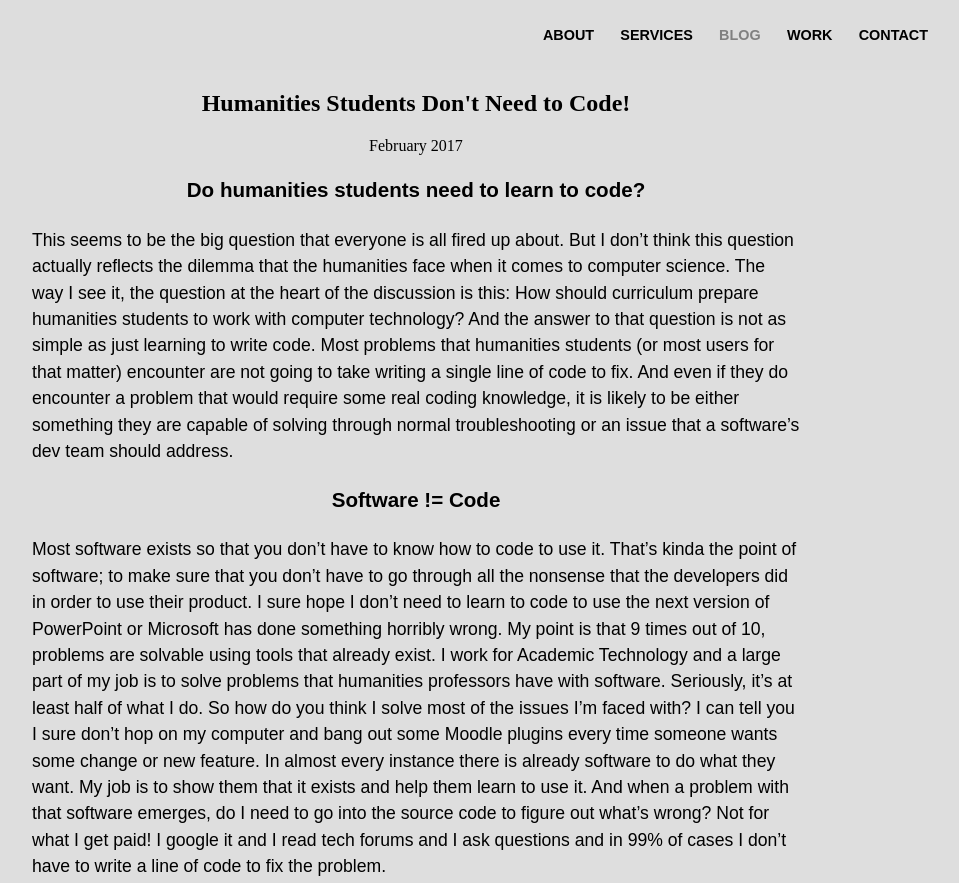
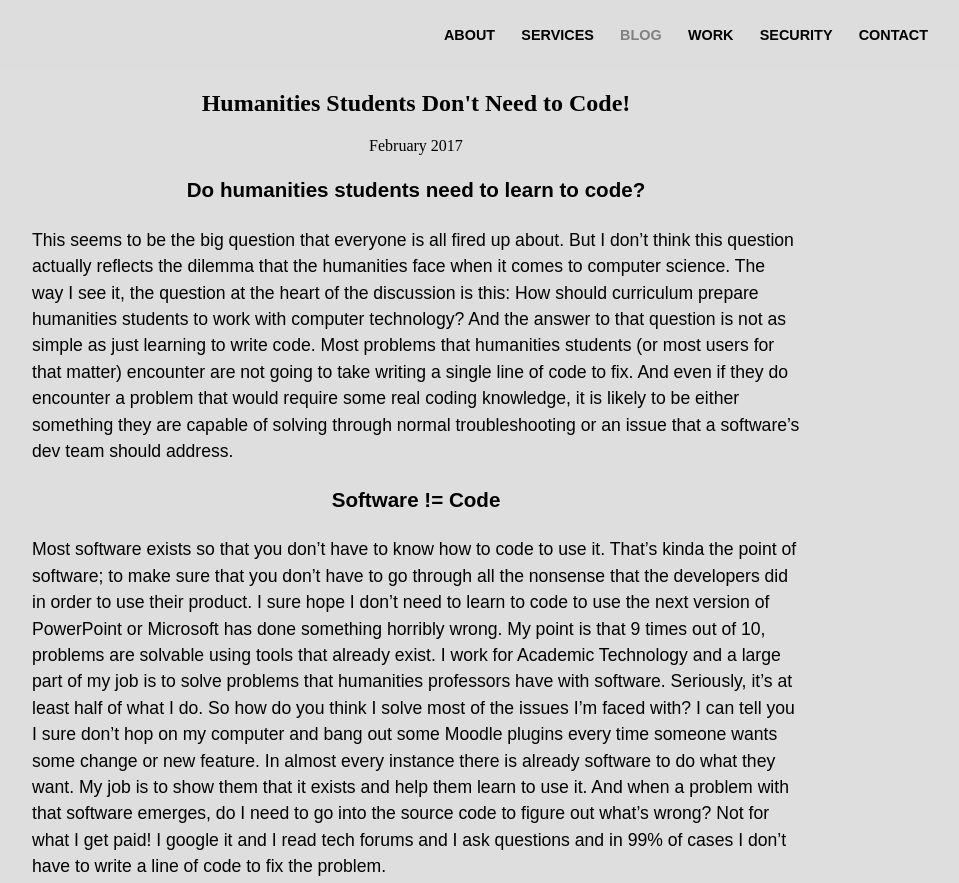
Before and after one commit to kellerflint/kellerflint, a plain HTML site: page blog.html in a window 1280 px wide. Shown: the top 883 px of the page, without its empty margins (224-1183 px from the left). Drawn offline with nearby package versions, Linux system fonts and the light colour scheme.

Commit message:
Update blog.html

```diff
--- a/blog.html
+++ b/blog.html
@@ -17,6 +17,7 @@
                 <li><a href="services.html">SERVICES</a></li>
                 <li><a href="blog.html" class="current">BLOG</a></li>
                 <li><a href="work.html">WORK</a></li>
+                <li><a href="security.html">SECURITY</a></li>
                 <li><a href="contact.html">CONTACT</a></li>
             </ul>
         </nav>
```
